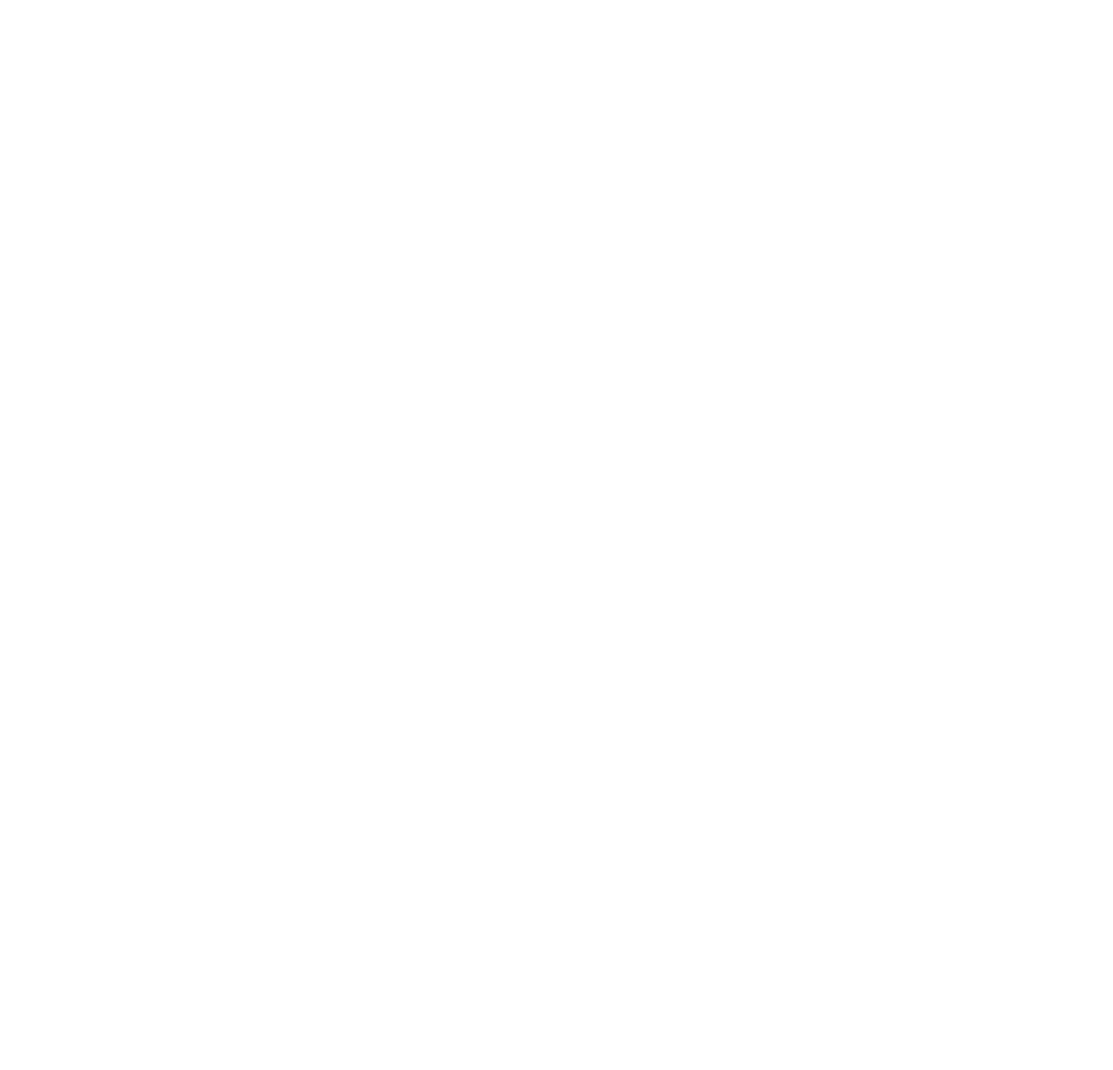
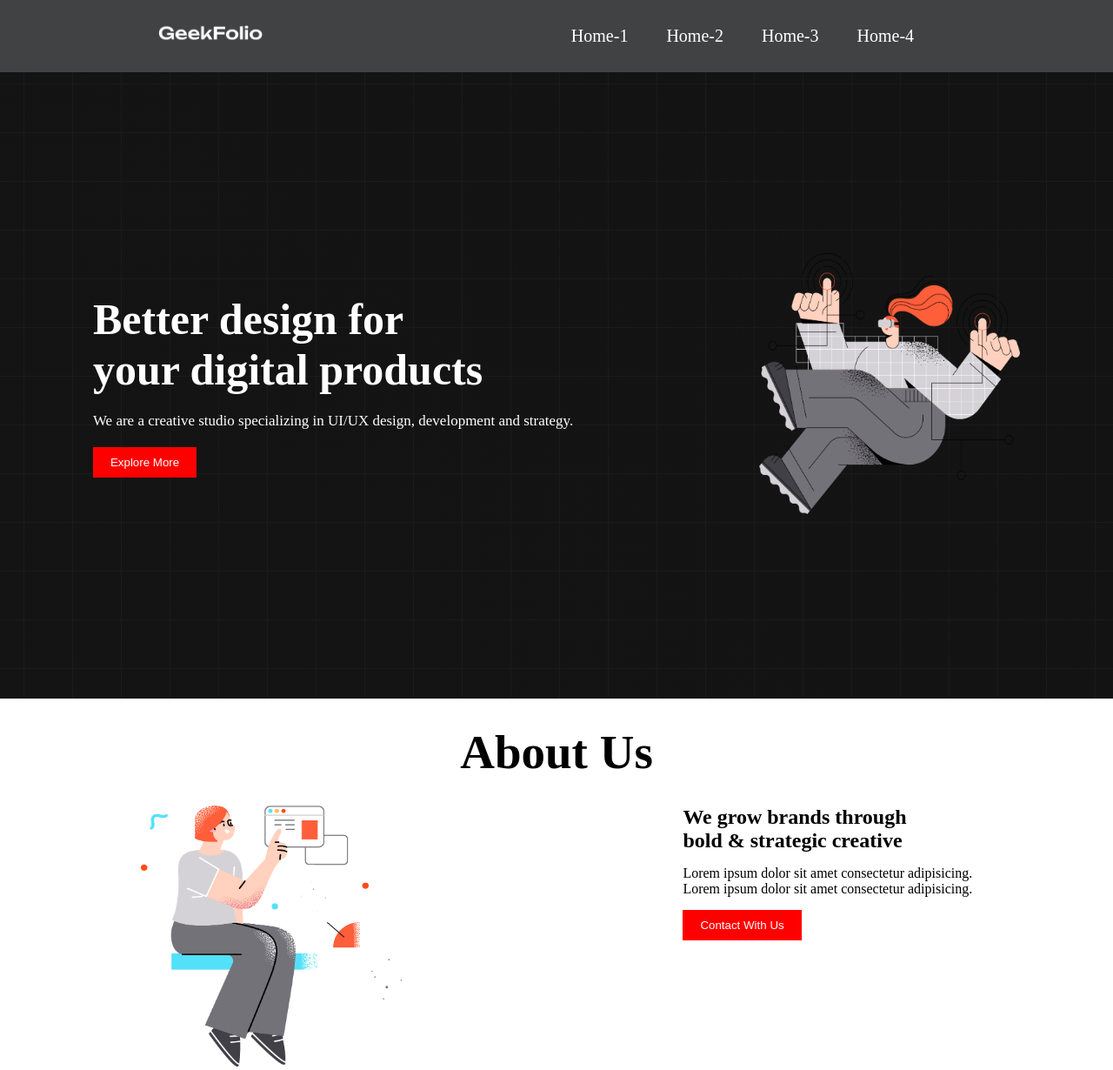
Before and after one commit to Mdsoyaib123/my-frist-github-repo, a plain HTML site: page index.html in a window 1280 px wide. Shown: the whole page at 87% size. Before the commit the page ends 800 px from the top, so only its background shows below. Drawn offline with Linux system fonts and the light colour scheme.

Commit message:
added new file

```diff
--- a/index.html
+++ b/index.html
@@ -4,9 +4,66 @@
     <meta charset="UTF-8">
     <meta name="viewport" content="width=device-width, initial-scale=1.0">
     <title>my frist github repo</title>
+    <link rel="stylesheet" href="style.css">
 </head>
 <body>
+    <header>
+        <nav>
+           <div class="manu-container">
 
+            <div class="logo">
+                <img class="logo-photo" src="images/logo-light.png">
+
+            </div>
+            <div class="menu">
+                <li  class="item">Home-1</li>
+                <li  class="item">Home-2</li>
+                <li  class="item">Home-3</li>
+                <li  class="item">Home-4</li>
+            </div>
+
+
+           </div>
+        </nav>
+
+    </header>
+    <main>
+        <section>
+           <div class="banner-container">
+            <div class="banner-text">
+                <h1 class="point"><b>Better design for<br>
+                    your digital products</b></h1>
+                    <p class="para">We are a creative studio specializing in UI/UX design, development and strategy.</p>
+                    <button class="button">Explore More</button>
+            </div>
+            <div class="banner-image">
+                <img class="background-image" src="images/banner.png">
+            </div>
+           </div>
+
+
+        </section>
+        <section >
+            <h1 class="head">About Us</h1>
+
+            <div class="div1">
+            <div class="section-image">
+                <img class="section-image" src="images/section.png">
+            </div>
+            <div class="section-text">
+                <h1 >We grow brands through<br>
+                    bold & strategic creative</h1>
+                    <p class="para2">Lorem ipsum dolor sit amet consectetur adipisicing.<br>
+                        Lorem ipsum dolor sit amet consectetur adipisicing.</p>
+                        <button class="button">Contact With Us  </button>
+            </div>
+            </div>
+
+        </section>
+    </main>
+    <footer>
+
+    </footer>
 
 </body>
 </html>
--- /dev/null
+++ b/style.css
@@ -0,0 +1,83 @@
+*{
+margin: 0px;
+padding: 0px;
+
+}
+.manu-container{
+    background-color: rgba(25, 27, 29, 0.829);
+    padding: 13px;
+    color: white;
+    list-style: none;
+    display: flex;
+    align-items: center;
+    justify-content: space-around;
+}
+.logo-photo{
+    width: 120px;
+}
+.menu{
+  display: flex;
+  padding:10px;
+
+}
+.item{
+    margin-right: 30px;
+    font-size: 20px;
+    padding: 7px;
+    cursor: pointer;
+
+}
+.item:hover{
+    color: blueviolet;
+}
+.background-image{
+    height: 300px;
+    width: 300px;
+}
+.banner-container{
+    display: flex;
+    justify-content: space-around;
+    align-items: center;
+    height: 90vh;
+
+    background-image: url("images/background.png"),linear-gradient(45deg,#141414,#141313);
+    color: white;
+}
+.point{
+    font-size: 50px;
+
+}
+.para{
+margin: 20px 0px 20px 0px;
+font-size: 17px;
+}
+.button{
+    border: none;
+    margin: 0px;
+    padding:  10px 20px ;
+    background-color: red;
+    color: white;
+    cursor: pointer;
+
+}
+.button:hover{
+    color: black;
+}
+.head{
+    text-align: center;
+    font-size: 55px;
+}
+.section-image{
+    height: 300px;
+    width: 300px;
+}
+.div1{
+    display: flex;
+    justify-content: space-around;
+}
+.para2{
+    padding: 15px 0px;
+}
+.head{
+    padding: 30px;
+}
```
Also changed, not shown: images/background.png (added), images/banner.png (added), images/logo-light.png (added), images/logo.png (added), images/section.png (added).
